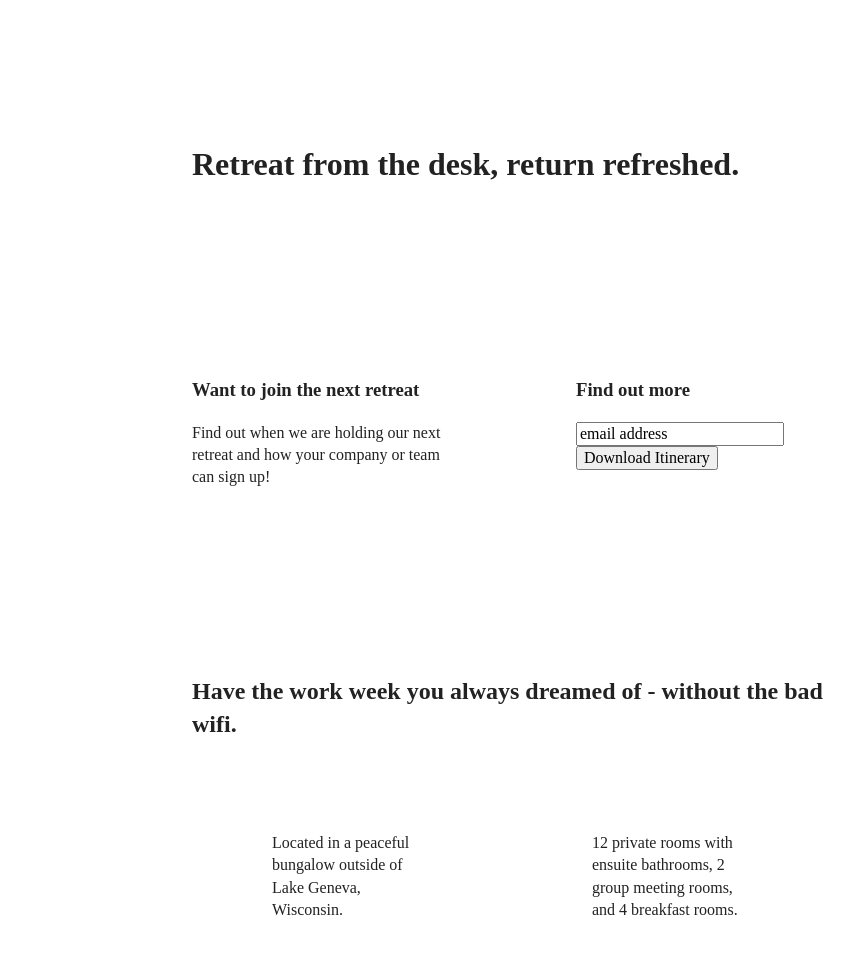
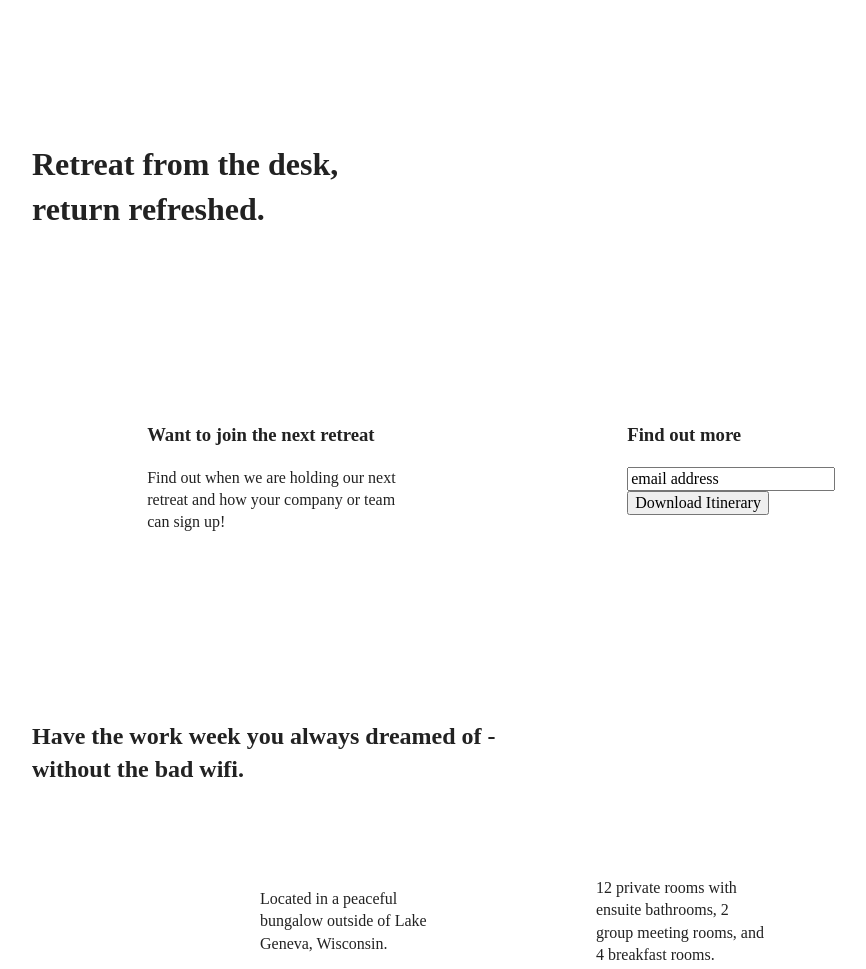
Before and after one commit to Jam-CS/unplugged-retreat, a website: page index.html in a window 1280 px wide. Shown: the part 100-1069 px from the top of the page, without its empty margins (128-994 px from the left). Drawn offline with Linux system fonts and the light colour scheme.

Commit message:
Added breakpoints for Desktops

```diff
--- a/css/main.css
+++ b/css/main.css
@@ -511,6 +511,64 @@ aside {
     }
   }
 
+@media only screen and (min-width:1200px) {
+    /*Desktop styles here*/
+
+    .content-wrapper {
+      max-width: 960px;
+    }
+
+    /* Hero */
+
+    .hero-area h1 {
+      width: 35%;
+    }
+
+
+    /* Aside */
+    aside .content-wrapper {
+      display: flex;
+      justify-content: space-around;
+  }
+
+  aside .content-wrapper .form-description,
+  aside .content-wrapper .form {
+      width:26%
+  }
+
+  /* Features */
+  .features h2 {
+      width: 50%;
+  }
+
+  .features article {
+      flex-basis: 35%;
+  }
+
+  /* Reviews */
+  .reviews article div {
+      width: 15%;
+  }
+
+/* ==========================================================================
+ About Page
+ ========================================================================== */
+  .mission h2,
+  .contact-section .content-wrapper h2 {
+      width: 50%;
+  }
+
+/* ==========================================================================
+ FAQ Page
+ ========================================================================== */
+  .faq h2 {
+      width: 100%;
+  }
+
+}
+
+
+  }
 @media print,
 (-webkit-min-device-pixel-ratio: 1.25),
 (min-resolution: 1.25dppx),
```
